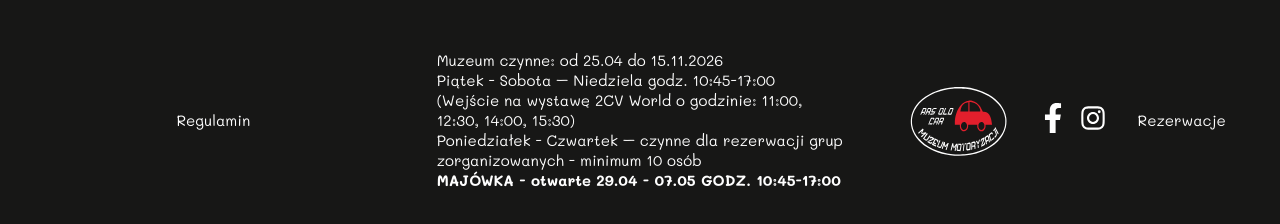
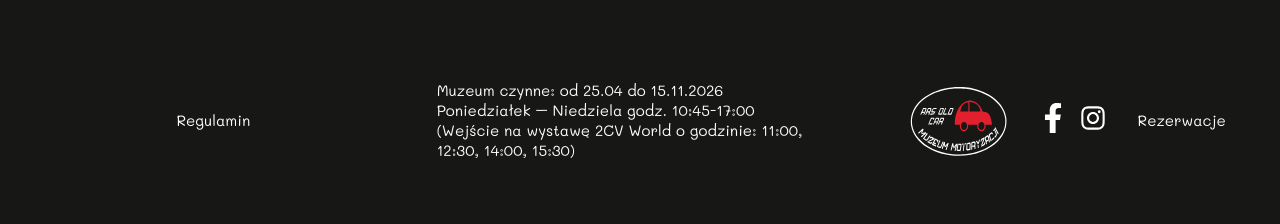
Before and after one commit to damian-guh/ars-old-car, a Next.js app: page / in a window 1280 px wide. Shown: the part 3323-3547 px from the top of the page. Built offline with nearby package versions, Linux system fonts and the light colour scheme.

Commit message:
chore: change workings hours

```diff
--- a/src/components/Layout/Footer/index.tsx
+++ b/src/components/Layout/Footer/index.tsx
@@ -60,15 +60,10 @@ const Footer = () => (
     </LawSection>
     <OpeningHoursSection>
       <p>Muzeum czynne: od 25.04 do 15.11.2026</p>
-      <p>Piątek - Sobota – Niedziela godz. 10:45-17:00</p>
+      <p>Poniedziałek – Niedziela godz. 10:45-17:00</p>
       <p>
         (Wejście na wystawę 2CV World o godzinie: 11:00, 12:30, 14:00, 15:30)
       </p>
-      <p>
-        Poniedziałek - Czwartek – czynne dla rezerwacji grup zorganizowanych -
-        minimum 10 osób
-      </p>
-      <h4>MAJÓWKA - otwarte 29.04 - 07.05 GODZ. 10:45-17:00</h4>
     </OpeningHoursSection>
     <CopyrightAndSocialSection>
       <Logo />
--- a/src/utils/constants/index.ts
+++ b/src/utils/constants/index.ts
@@ -146,10 +146,9 @@ export const PRICING_SECTION_TEXT = [
     title: 'Godziny otwarcia i wydarzenia',
     details: [
       'Muzeum czynne: od 25.04 do 15.11.2026',
-      'Piątek - Sobota – Niedziela godz. 10:45-17:00',
+      'Poniedziałek – Niedziela godz. 10:45-17:00',
       '(Wejście na wystawę Świat 2CV o godzinie: 11:00, 12:30, 14:00, 15:30)',
       'Czas pobytu w muzeum 90-120 minut',
-      'Poniedziałek - Czwartek – czynne dla rezerwacji grup zorganizowanych - minimum 10 osób',
       'UWAGA ILOŚĆ BILETÓW NA KAŻDĄ GODZINĘ JEST OGRANICZONA!',
     ],
   },
```
